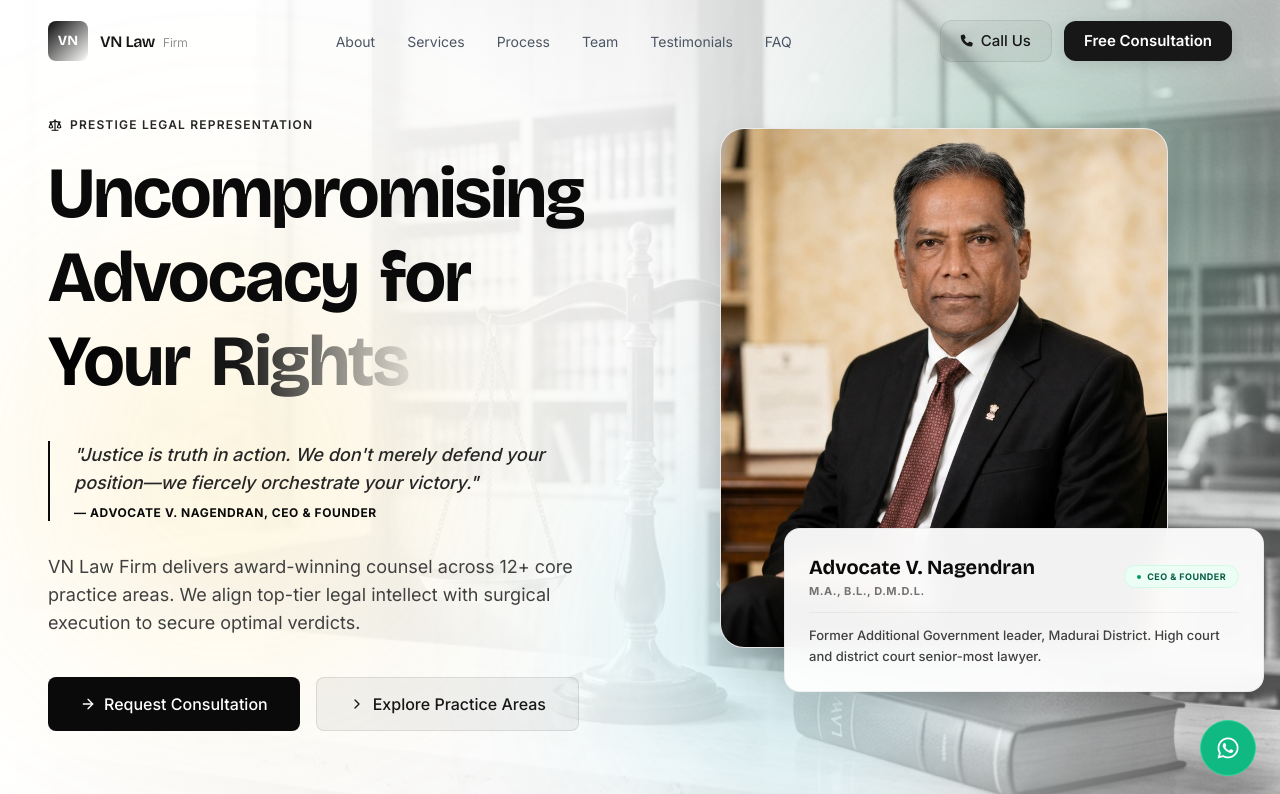
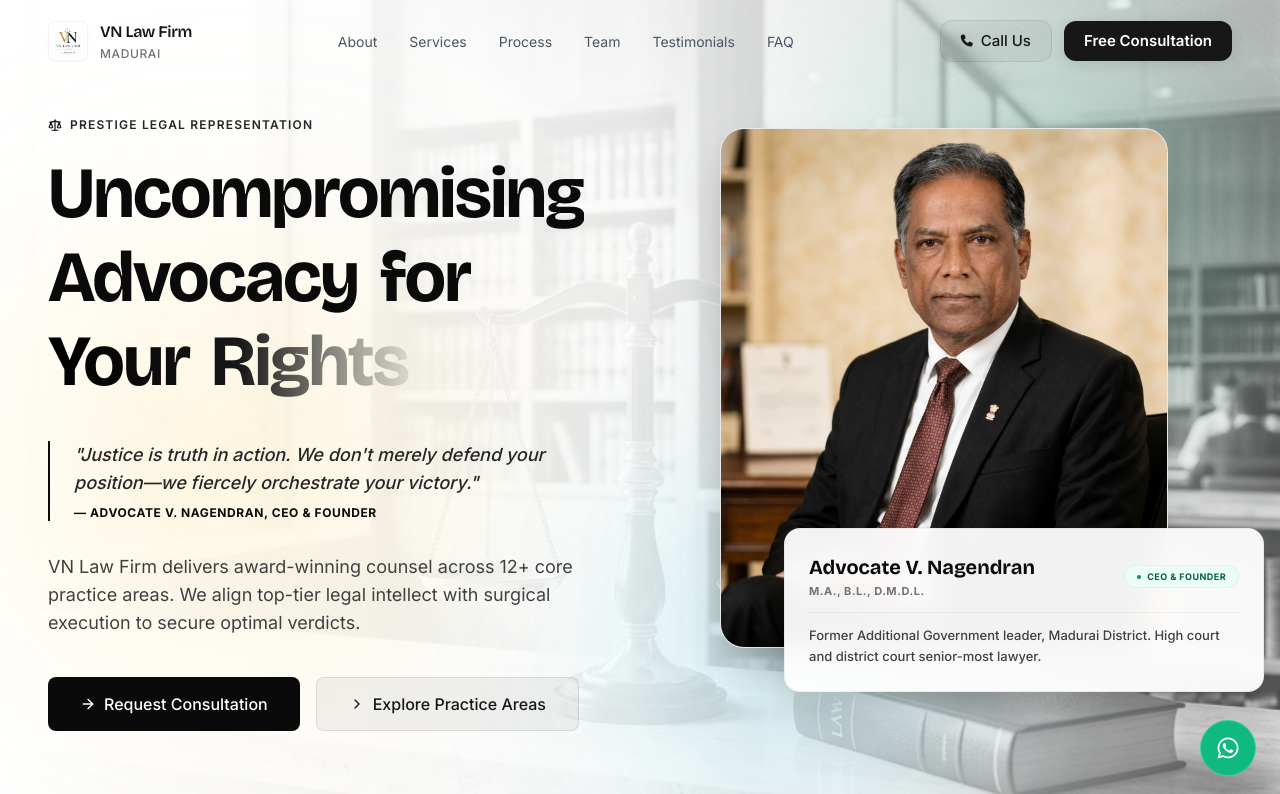
Before and after one commit to Orginxindia/Vn-law-associates, a React (Vite) app: page / in a window 1280 px wide. Shown: the top 794 px of the page. Built offline with nearby package versions, Linux system fonts and the light colour scheme; the HTML template or start-up script is replaced by a standard one.

Commit message:
feat: integrate official logo.png and prefill WhatsApp contact links with form template

```diff
--- a/src/App.jsx
+++ b/src/App.jsx
@@ -67,7 +67,7 @@ function App() {
                 transition={{ duration: 0.5, ease: [0.22, 1, 0.36, 1] }}
                 className="w-16 h-16 rounded-2xl bg-gradient-to-br from-neutral-900 to-neutral-850 border border-neutral-800 flex items-center justify-center shadow-2xl mb-4 relative"
               >
-                <span className="font-bricolage font-bold text-xl text-amber-400">VN</span>
+                <img src="/images/logo.png" className="w-11 h-11 object-contain rounded-lg bg-white p-0.5" alt="VN Law Logo" />
                 {/* Circular pulsing ring */}
                 <motion.div
                   animate={{ scale: [1, 1.25, 1], opacity: [0.6, 0.1, 0.6] }}
@@ -125,7 +125,7 @@ function App() {
 
       {/* Floating WhatsApp Button */}
       <a
-        href="https://wa.me/919003617313"
+        href="https://wa.me/919003617313?text=Hello%20VN%20Law%20Firm%2C%20I%20would%20like%20to%20schedule%20a%20free%20legal%20consultation.%0A%0AName%3A%20%0ACase%20Type%3A%20%0AMessage%3A%20"
         target="_blank"
         rel="noopener noreferrer"
         className="fixed bottom-6 right-6 z-40 bg-emerald-500 hover:bg-emerald-600 text-white rounded-full w-14 h-14 flex items-center justify-center shadow-2xl transition-all duration-300 hover:scale-110 active:scale-95 group border border-emerald-400"
--- a/src/components/Contact.jsx
+++ b/src/components/Contact.jsx
@@ -106,7 +106,7 @@ export default function Contact({ onSubmit }) {
                 </div>
                 <div>
                   <div className="text-neutral-900 font-medium text-sm mb-1">WhatsApp Chat</div>
-                  <a href="https://wa.me/919003617313" target="_blank" rel="noopener noreferrer" className="text-neutral-600 hover:text-neutral-900 text-sm transition-colors">+91 90036 17313</a>
+                  <a href="https://wa.me/919003617313?text=Hello%20VN%20Law%20Firm%2C%20I%20would%20like%20to%20schedule%20a%20free%20legal%20consultation.%0A%0AName%3A%20%0ACase%20Type%3A%20%0AMessage%3A%20" target="_blank" rel="noopener noreferrer" className="text-neutral-600 hover:text-neutral-900 text-sm transition-colors">+91 90036 17313</a>
                 </div>
               </div>
               <div className="flex items-start gap-4 group cursor-pointer">
--- a/src/components/Footer.jsx
+++ b/src/components/Footer.jsx
@@ -16,11 +16,10 @@ export default function Footer() {
         <div className="grid grid-cols-1 sm:grid-cols-2 lg:grid-cols-5 gap-10 mb-16">
           <div className="lg:col-span-2">
             <div className="flex items-center gap-3 mb-6">
-              <div className="w-10 h-10 rounded-lg bg-gradient-to-br from-neutral-900 to-neutral-850 border border-neutral-800 flex items-center justify-center">
-                <span className="font-bricolage font-bold text-sm text-amber-400 animate-pulse">VN</span>
-              </div>
-              <div>
-                <span className="font-bricolage font-semibold text-white text-base tracking-tight">VN Law Firm</span>
+              <img src="/images/logo.png" className="w-10 h-10 object-contain rounded-lg bg-white p-0.5" alt="VN Law Logo" />
+              <div className="flex flex-col">
+                <span className="font-bricolage font-semibold text-white text-base tracking-tight leading-none mb-0.5">VN Law Firm</span>
+                <span className="text-neutral-500 text-xs font-light">Madurai</span>
               </div>
             </div>
             <p className="text-neutral-400 text-sm leading-relaxed mb-6 max-w-sm">
--- a/src/components/Navbar.jsx
+++ b/src/components/Navbar.jsx
@@ -54,12 +54,10 @@ export default function Navbar() {
       <nav ref={navRef} className={`fixed top-0 left-0 right-0 z-50 transition-all duration-300 ${scrolled ? 'bg-white/70 backdrop-blur-md border-b border-black/5 shadow-sm py-3' : 'bg-transparent py-5'}`} id="navbar">
         <div className="max-w-7xl mx-auto px-6 md:px-8 lg:px-12 flex items-center justify-between">
           <a href="#" className="flex items-center gap-3 hover:opacity-80 transition-opacity">
-            <div className="w-10 h-10 rounded-lg bg-gradient-to-br from-neutral-950 to-neutral-750 flex items-center justify-center">
-              <span className="font-bricolage font-bold text-sm text-white">VN</span>
-            </div>
-            <div>
-              <span className="font-bricolage font-semibold text-neutral-900 text-base tracking-tight">VN Law</span>
-              <span className="hidden sm:inline text-neutral-500 text-xs ml-2 font-light">Firm</span>
+            <img src="/images/logo.png" className="w-10 h-10 object-contain rounded-lg bg-white p-0.5 shadow-sm border border-neutral-200/50" alt="VN Law Logo" />
+            <div className="flex flex-col">
+              <span className="font-bricolage font-semibold text-neutral-900 text-sm md:text-base tracking-tight leading-none mb-0.5">VN Law Firm</span>
+              <span className="text-neutral-500 text-[10px] md:text-xs font-medium tracking-wider uppercase leading-none">Madurai</span>
             </div>
           </a>
           <div className="hidden lg:flex items-center gap-8">
```
Also changed, not shown: public/images/logo.png (added).
